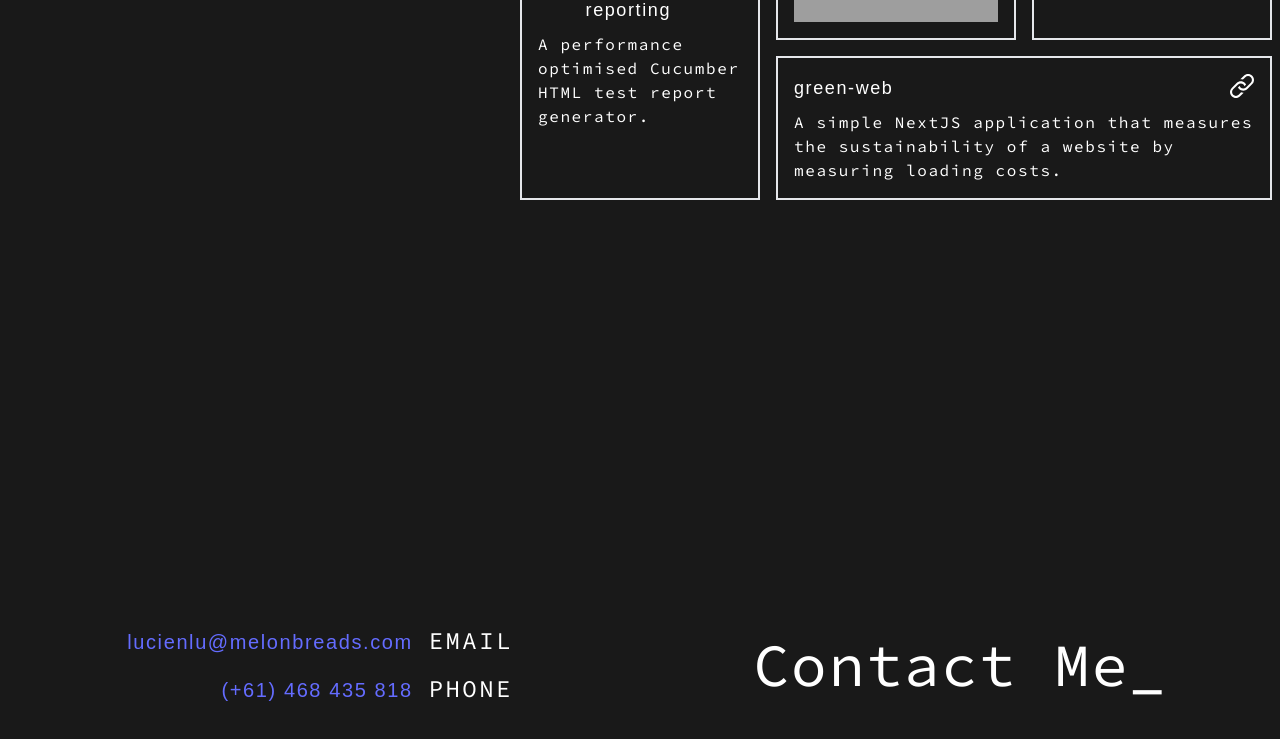
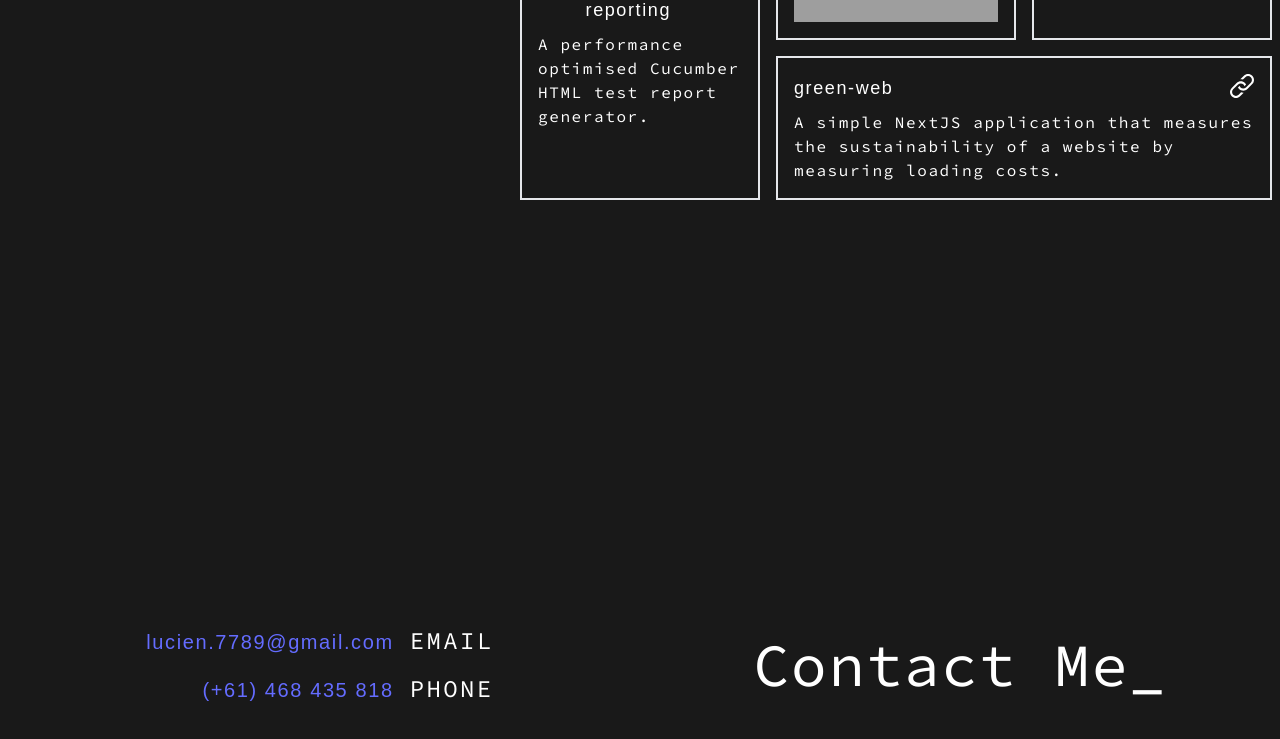
Before and after one commit to marutsuki/lucienlu, a React (Vite) app: page / in a window 1280 px wide. Shown: the part 3815-4554 px from the top of the page. Built offline with nearby package versions, Linux system fonts and the light colour scheme; grey boxes are pictures that could not be loaded; a web font is replaced by a local one.

Commit message:
Updated Contact Me email

```diff
--- a/src/features/contact/ContactMe.tsx
+++ b/src/features/contact/ContactMe.tsx
@@ -21,10 +21,10 @@ const ContactSection: FC<object> = () => {
                 <ul className="flex flex-col laptop:items-end [&>li]:m-2 max-tablet:[&>li]:flex [&>li]:flex-col-reverse">
                     <li className="">
                         <a
-                            href="mailto:lucienlu@melonbreads.com"
+                            href="mailto:lucien.7789@gmail.com"
                             className="cursor-pointer select-text"
                         >
-                            lucienlu@melonbreads.com
+                            lucien.7789@gmail.com
                         </a>
                         <span className="ml-4 font-code text-2xl tracking-widest">
                             EMAIL
```
